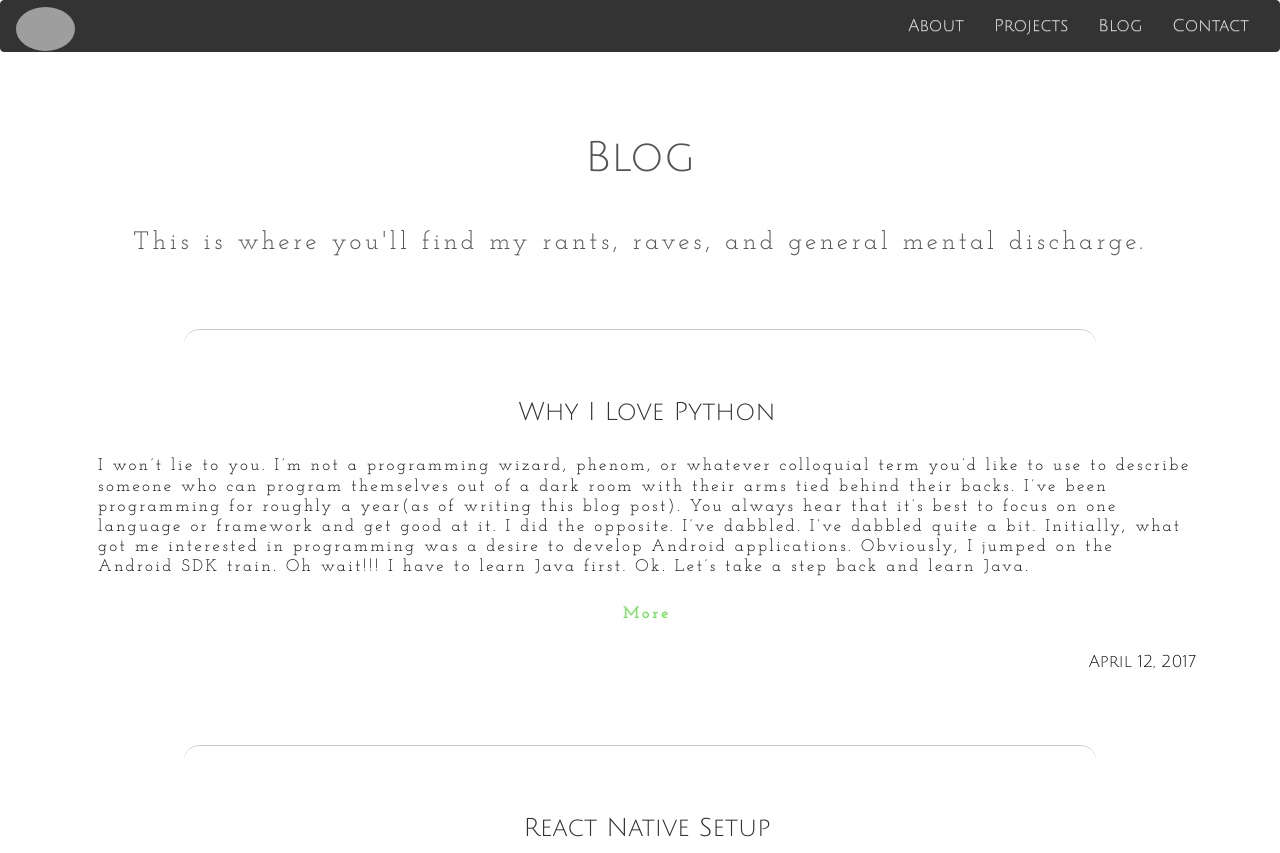
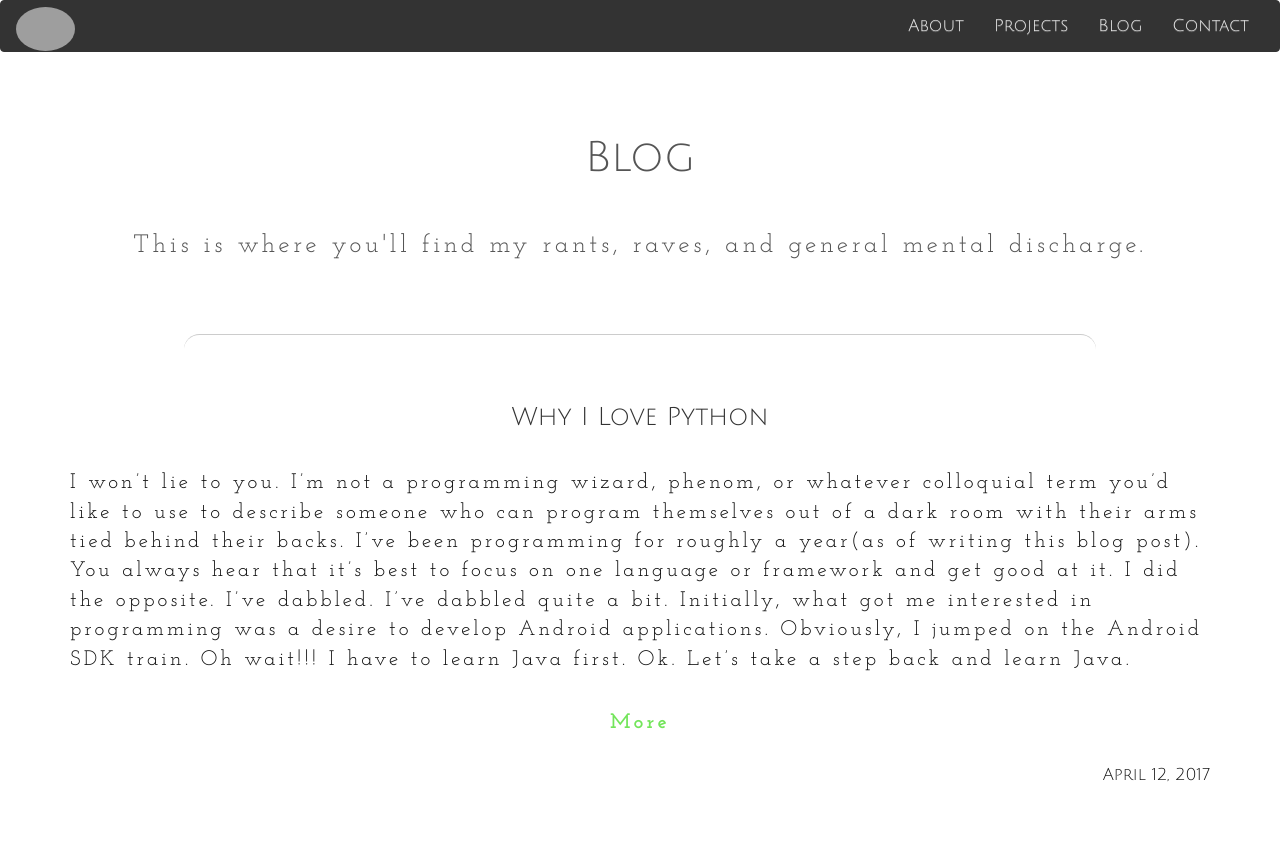
Before and after one commit to pastranastevenaz/pythonmysite, a Flask app: page /blog in a window 1280 px wide. Shown: the top 853 px of the page. Run offline with Flask 2, Linux system fonts and the light colour scheme; some libraries are stand-ins or nearby versions; some web fonts are replaced; grey boxes are pictures that could not be loaded.

Commit message:
fixed line spacing and padding

```diff
--- a/app/static/css/about.css
+++ b/app/static/css/about.css
@@ -4,6 +4,6 @@
 
 .about-section{
   padding-top: 3em;
-  padding-left: 1em;
-  padding-right: 1em;
+  padding-left: 0em;
+  padding-right: 0em;
 }
--- a/app/static/css/blog.css
+++ b/app/static/css/blog.css
@@ -1,7 +1,7 @@
 .blog-section{
-  padding-left: 2em;
+  padding-left: 0em;
   padding-top: 1em;
-  padding-right: 1em;
+  padding-right: 0em;
 }
 
 .blog-credits{
--- a/app/static/css/home.css
+++ b/app/static/css/home.css
@@ -29,7 +29,7 @@
     font-size: 1.7em;
     margin-top: 0em;
     font-family: 'Josefin Slab', serif;
-    line-height: 1.5em;
+    line-height: 1.4em;
     color: #777;
   }
 }
@@ -39,7 +39,7 @@
     font-size: 1.7em;
     margin-top: 0em;
     font-family: 'Josefin Slab', serif;
-    line-height: 1.5em;
+    line-height: 1.4em;
     color: #777;
   }
 }
@@ -151,7 +151,7 @@
   margin-top: 1em;
   font-size: 1.2em;
   font-family: 'Josefin Slab', serif;
-  line-height: 1.2em;
+  line-height: 1.4em;
   color: #555;
   letter-spacing: .15em;
 }
--- a/app/static/css/styles.css
+++ b/app/static/css/styles.css
@@ -45,7 +45,7 @@ hr#StyledHr:before {
   margin-top: 1.6em;
   font-size: 1.8em;
   font-family: 'Josefin Slab', serif;
-  line-height: 1.2em;
+  line-height: 1.4em;
   color: #555;
   letter-spacing: .15em;
 }
@@ -57,9 +57,9 @@ hr#StyledHr:before {
 }
 .section-text{
   margin-top: 1.6em;
-  font-size: 1.2em;
+  font-size: 1.5em;
   font-family: 'Josefin Slab', serif;
-  line-height: 1.2em;
+  line-height: 1.4em;
   color: #111;
   letter-spacing: .15em;
 }
```
